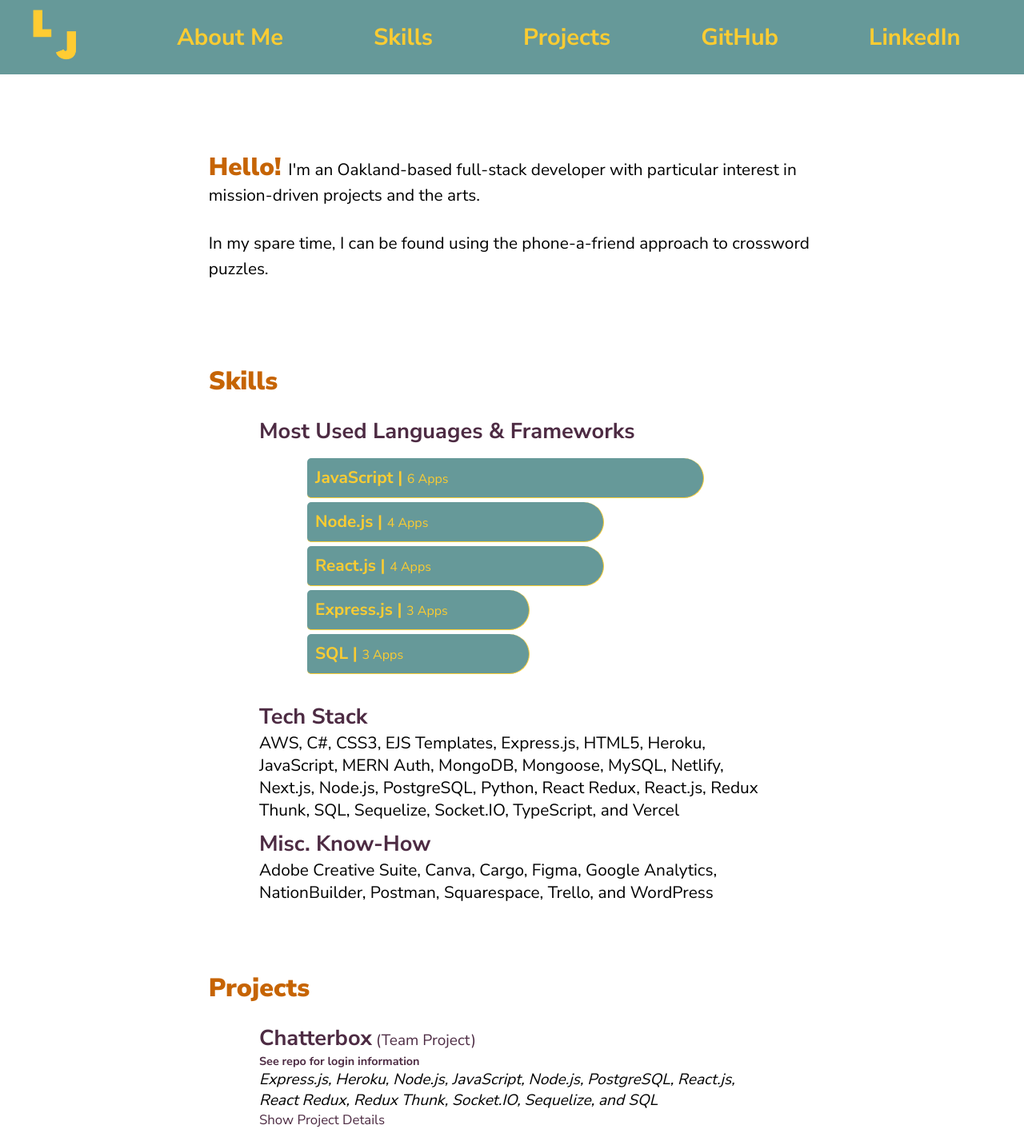
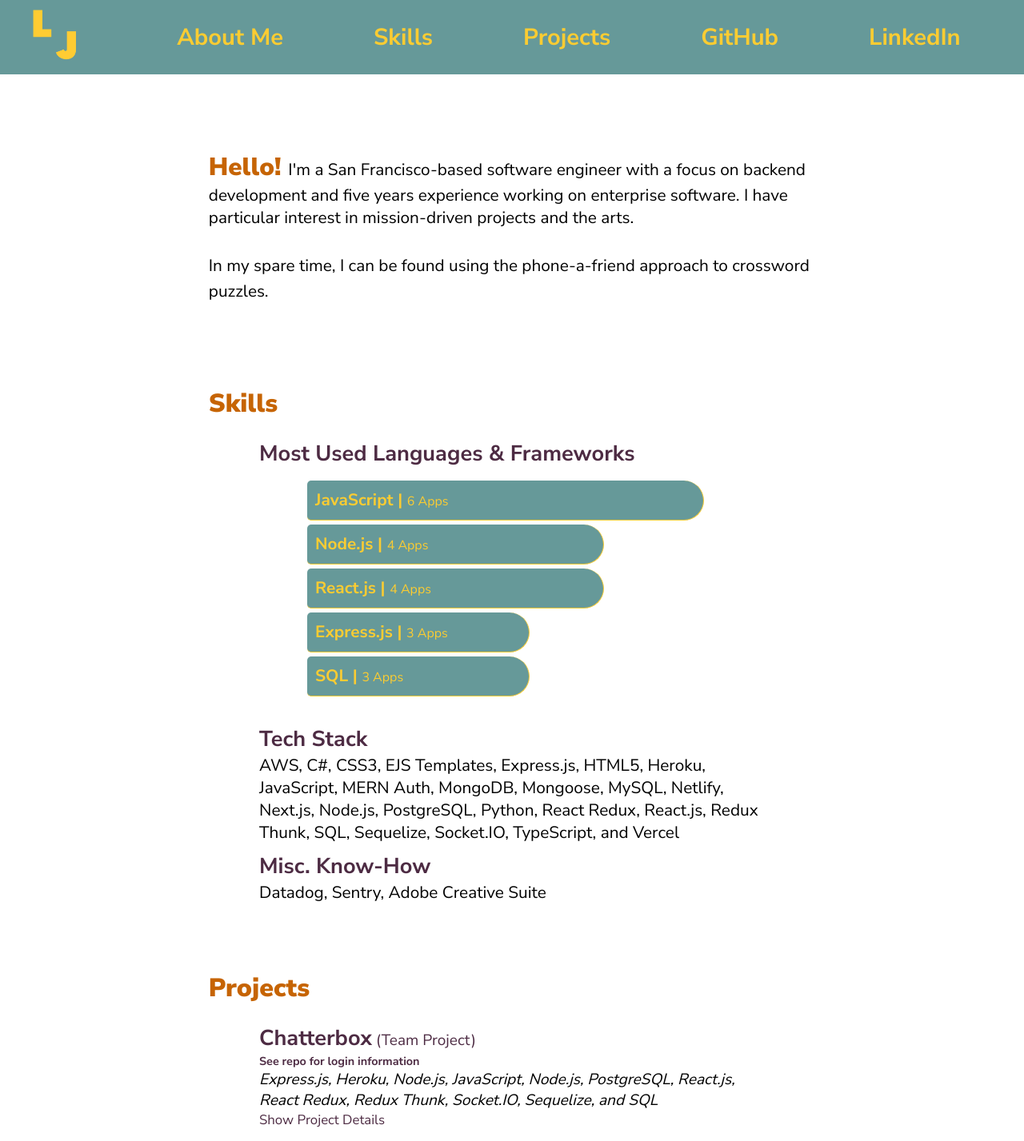
Before and after one commit to LouisaJohnston/Portfolio, a Next.js app: page / in a window 1280 px wide. Shown: the top 1427 px of the page at 80% size. Built offline with nearby package versions, Linux system fonts and the light colour scheme.

Commit message:
update index copy

```diff
--- a/pages/index.js
+++ b/pages/index.js
@@ -89,7 +89,7 @@ export default function Index() {
           <IntroParagraph
             hello={"Hello! "}
             paragraph={
-              "I'm an Oakland-based full-stack developer with particular interest in mission-driven projects and the arts."
+              "I'm a San Francisco-based software engineer with a focus on backend development and five years experience working on enterprise software. I have particular interest in mission-driven projects and the arts."
             }
           />
           <IntroParagraph
@@ -111,9 +111,7 @@ export default function Index() {
             <Tech head={"Tech Stack"} techProps={techProps} />
             <Tech
               head={"Misc. Know-How"}
-              body={
-                "Adobe Creative Suite, Canva, Cargo, Figma, Google Analytics, NationBuilder, Postman, Squarespace, Trello, and WordPress"
-              }
+              body={"Datadog, Sentry, Adobe Creative Suite"}
             />
           </div>
         </div>
```
